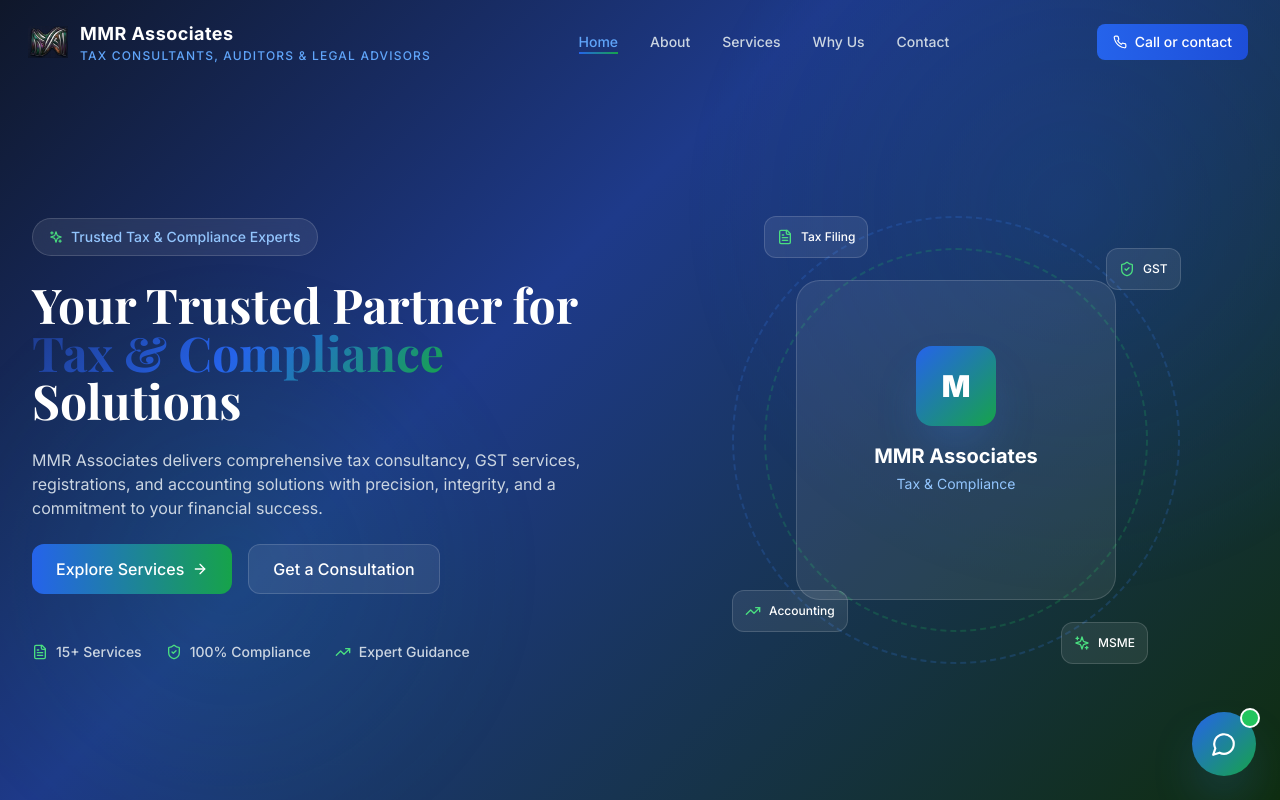
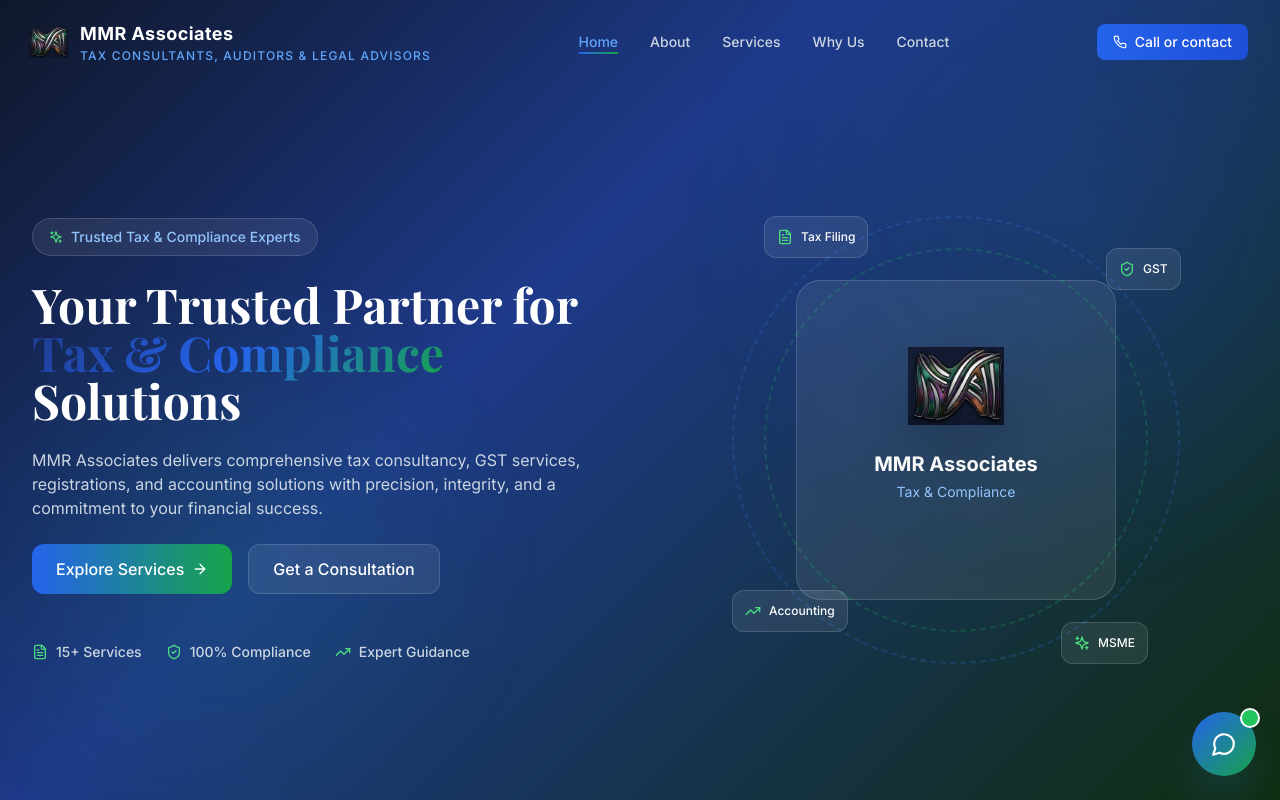
Before and after one commit to Varshit2448/MMR_Associates, a React (Vite) app: page / in a window 1280 px wide. Shown: the top 800 px of the page. Built offline with nearby package versions, Linux system fonts and the light colour scheme.

Commit message:
feat: replace M logo with MMR Associates logo image in Hero component
Replaced the initial 'M' logo with an image of the MMR Associates logo for better branding.

Co-authored-by: Varshit2448 <140231744+Varshit2448@users.noreply.github.com>

```diff
--- a/src/components/Hero.tsx
+++ b/src/components/Hero.tsx
@@ -60,9 +60,11 @@ export default function Hero() {
 
               {/* Center card */}
               <div className="absolute inset-16 glass rounded-3xl flex flex-col items-center justify-center p-6 text-center">
-                <div className="w-20 h-20 rounded-2xl bg-gradient-to-br from-blue-600 to-green-600 flex items-center justify-center mb-4 shadow-2xl shadow-blue-500/30">
-                  <span className="text-white font-black text-3xl">M</span>
-                </div>
+                <img
+                  src="/mmr-logo-3d.webp"
+                  alt="MMR Associates Logo"
+                  className="w-24 h-24 object-contain mb-4 drop-shadow-2xl"
+                />
                 <div className="text-white font-bold text-xl">MMR Associates</div>
                 <div className="text-blue-300 text-sm mt-1">Tax & Compliance</div>
                 <div className="mt-4 flex gap-2">
```
